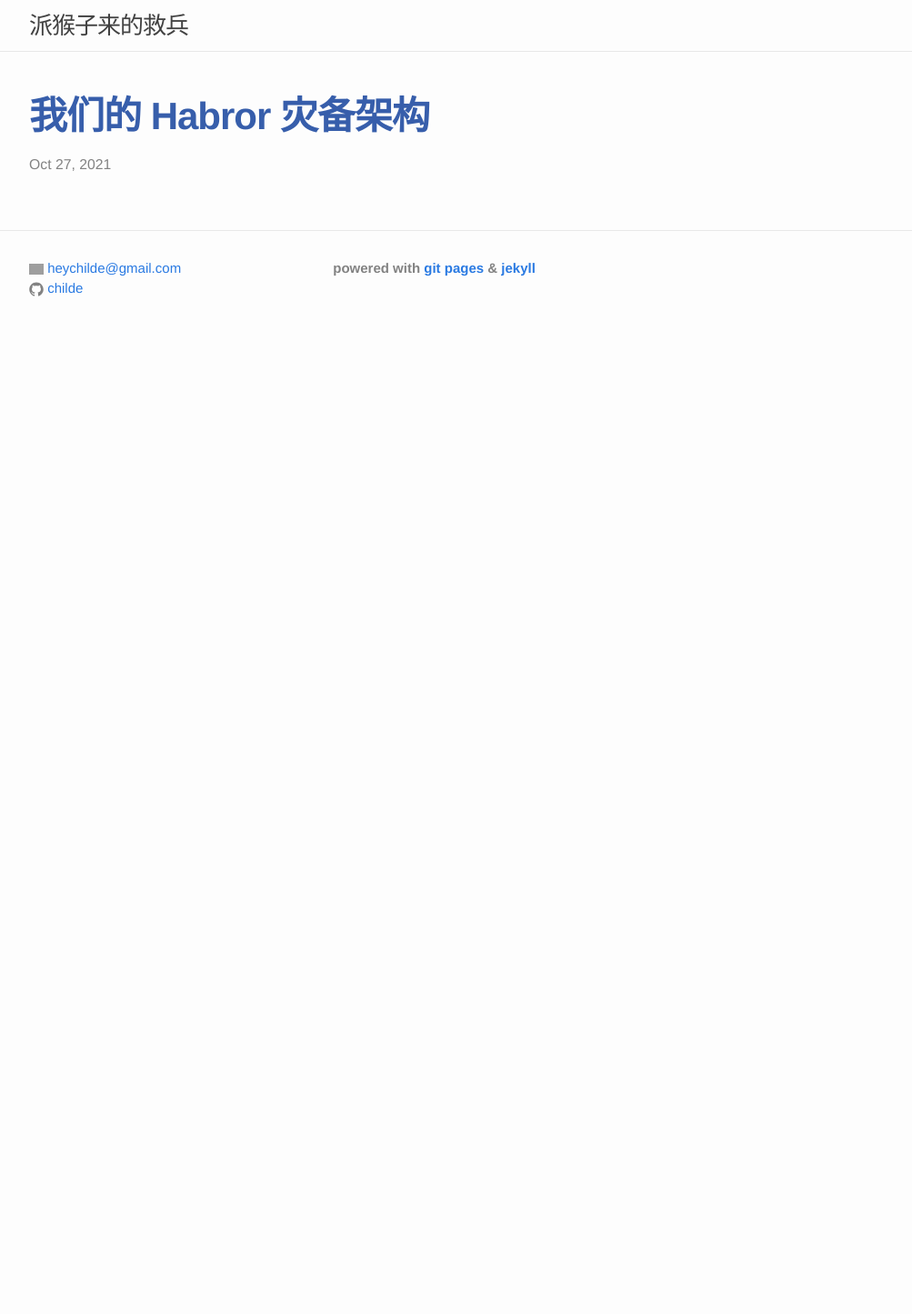
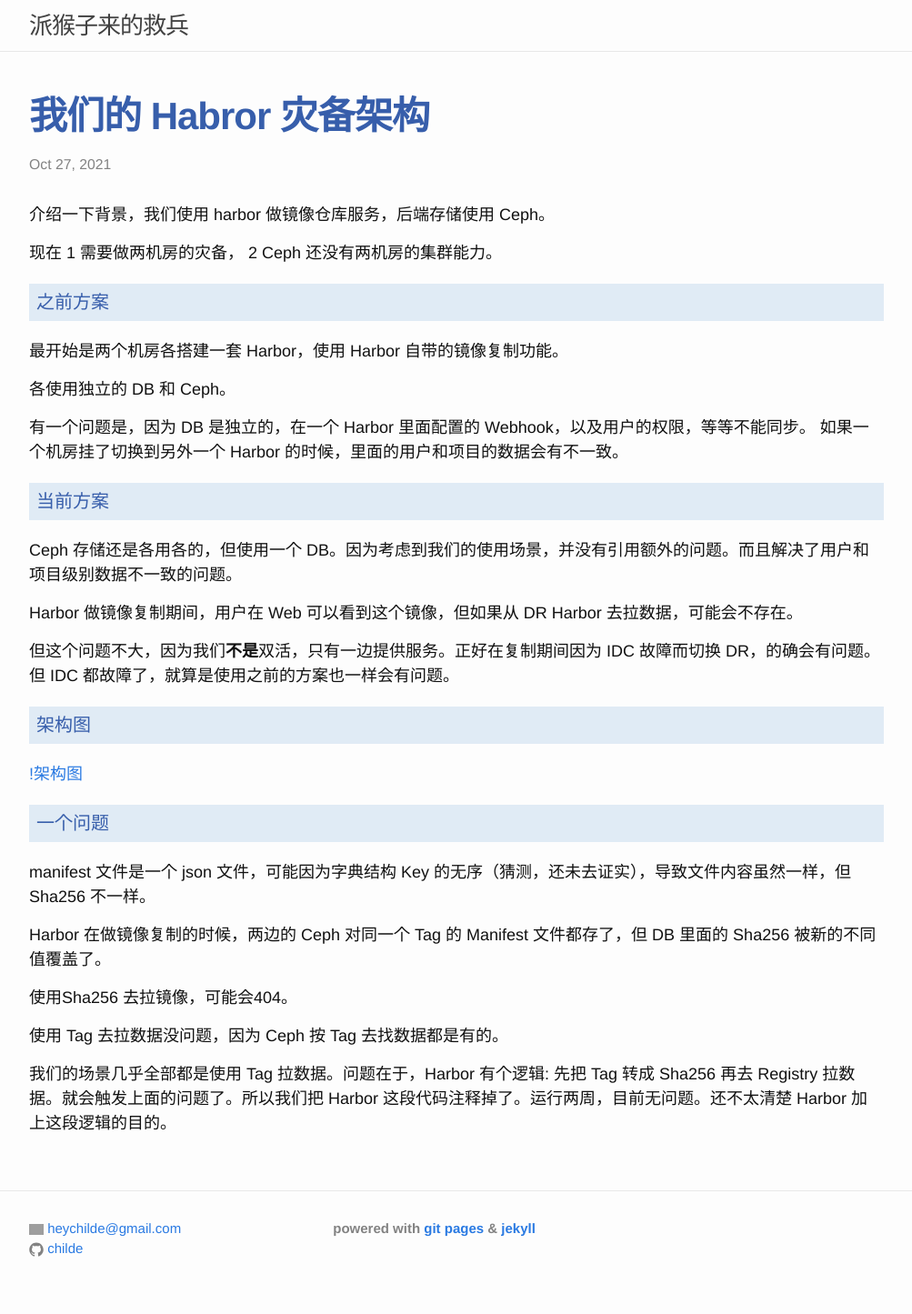
Before and after one commit to childe/ohmycat, a Jekyll site: the page built from _posts/2021-10-27-our-harbor-architecture.md, in a window 1280 px wide. Shown: the whole page at 91% size, without its empty margins (138-1141 px from the left). Built offline with Jekyll 4.4.1, drawn with Linux system fonts in a browser that asks for light colours; before the commit the page ends 900 px from its top, so only the background shows below that; grey boxes are pictures that could not be loaded.

Commit message:
modified:   _posts/2021-10-27-our-harbor-architecture.md

```diff
--- a/_posts/2021-10-27-our-harbor-architecture.md
+++ b/_posts/2021-10-27-our-harbor-architecture.md
@@ -5,3 +5,41 @@ title: 我们的 Habror 灾备架构
 date: 2021-10-27 11:09:00 +0800
 
 ---
+
+介绍一下背景，我们使用 harbor 做镜像仓库服务，后端存储使用 Ceph。
+
+现在 1 需要做两机房的灾备， 2 Ceph 还没有两机房的集群能力。
+
+<!--more-->
+
+## 之前方案
+
+最开始是两个机房各搭建一套 Harbor，使用 Harbor 自带的镜像复制功能。
+
+各使用独立的 DB 和 Ceph。
+
+有一个问题是，因为 DB 是独立的，在一个 Harbor 里面配置的 Webhook，以及用户的权限，等等不能同步。 如果一个机房挂了切换到另外一个 Harbor 的时候，里面的用户和项目的数据会有不一致。
+
+## 当前方案
+
+Ceph 存储还是各用各的，但使用一个 DB。因为考虑到我们的使用场景，并没有引用额外的问题。而且解决了用户和项目级别数据不一致的问题。
+
+Harbor 做镜像复制期间，用户在 Web 可以看到这个镜像，但如果从 DR Harbor 去拉数据，可能会不存在。
+
+但这个问题不大，因为我们**不是**双活，只有一边提供服务。正好在复制期间因为 IDC 故障而切换 DR，的确会有问题。但 IDC 都故障了，就算是使用之前的方案也一样会有问题。
+
+## 架构图
+
+[!架构图](/images/harbor-dr.png)
+
+## 一个问题
+
+manifest 文件是一个 json 文件，可能因为字典结构 Key 的无序（猜测，还未去证实），导致文件内容虽然一样，但 Sha256 不一样。
+
+Harbor 在做镜像复制的时候，两边的 Ceph 对同一个 Tag 的 Manifest 文件都存了，但 DB 里面的 Sha256 被新的不同值覆盖了。
+
+使用Sha256 去拉镜像，可能会404。
+
+使用 Tag 去拉数据没问题，因为 Ceph 按 Tag 去找数据都是有的。
+
+我们的场景几乎全部都是使用 Tag 拉数据。问题在于，Harbor 有个逻辑: 先把 Tag 转成 Sha256 再去 Registry 拉数据。就会触发上面的问题了。所以我们把 Harbor 这段代码注释掉了。运行两周，目前无问题。还不太清楚 Harbor 加上这段逻辑的目的。
```
